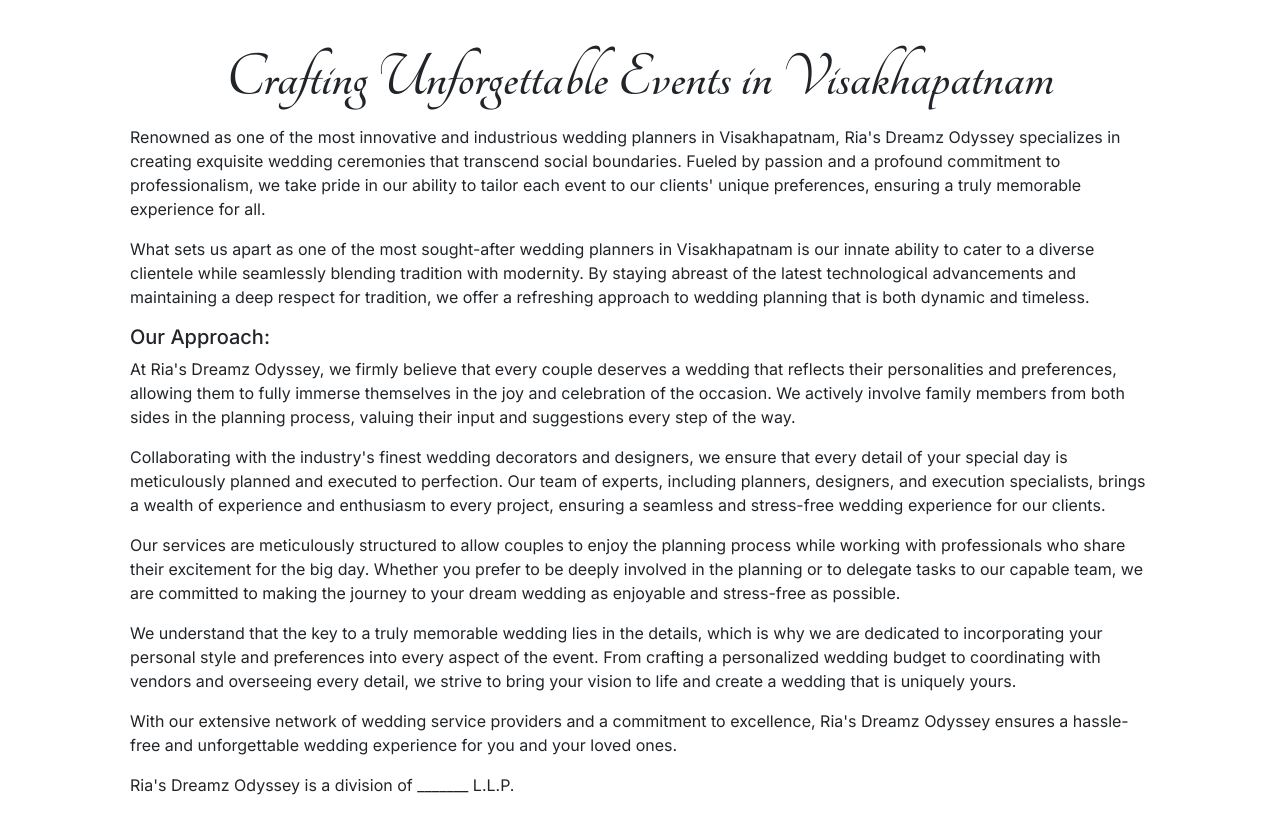
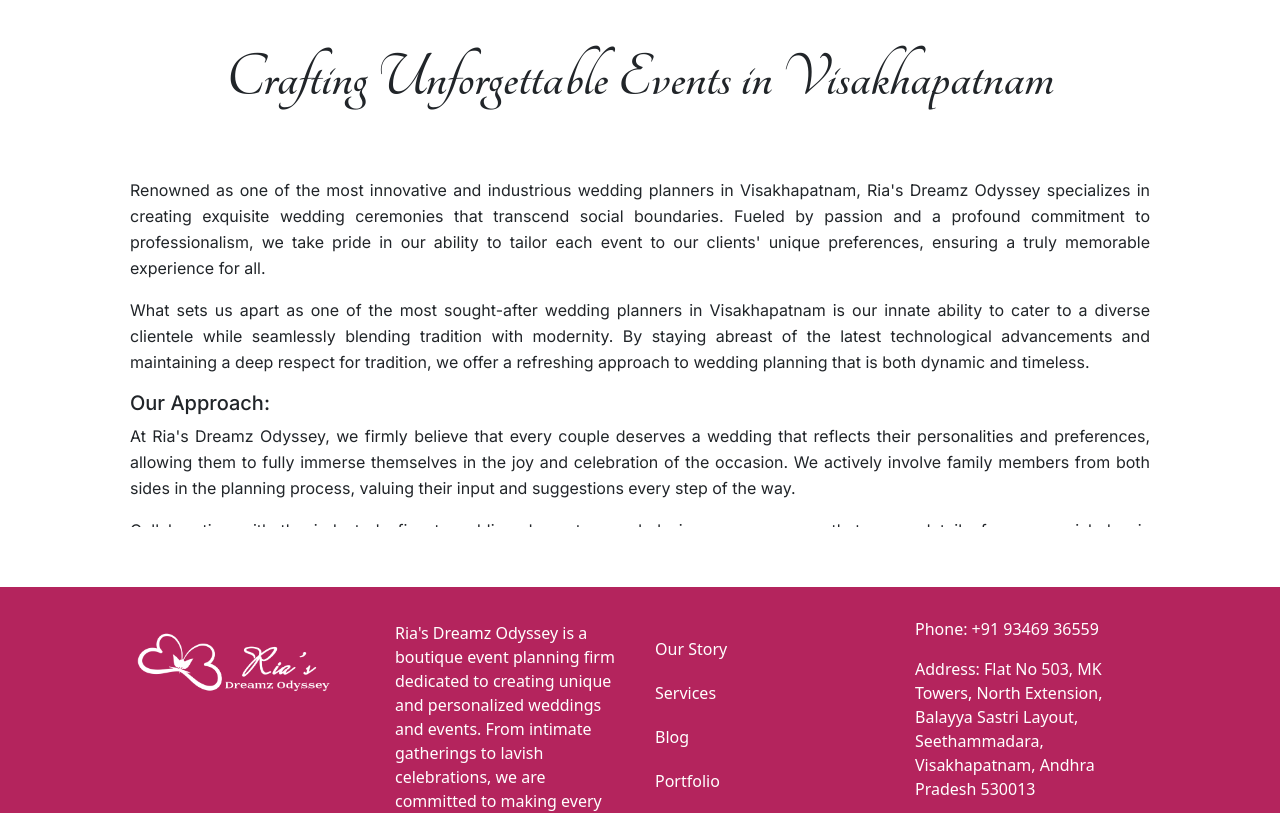
Before and after one commit to Rush-Elysian-Technologies/riasdo, a React (Create React App) app: page /aboutUs in a window 1280 px wide. Shown: the part 720-1533 px from the top of the page. Built offline with nearby package versions, Linux system fonts and the light colour scheme.

Commit message:
changes in Heading spacing and overflow for the paragraphs in About us page

```diff
--- a/src/components/pages/AboutUs.css
+++ b/src/components/pages/AboutUs.css
@@ -17,11 +17,13 @@
     font-size: 64px;
     font-weight: bold;
     text-align: center;
+    margin: 60px 0;
 }
 .aboutbody>p{
     font: size 14px; ;
     font-family:inter ;
-    text-align: left;
+    text-align: justify;
+    line-height: 26px;
 }
 .aboutbody>h5{
     font-size:20px ;
@@ -29,3 +31,7 @@
     font-weight: 400px;
     text-align: left;
 }
+.overflow{
+    height: 350px;
+    overflow: scroll;
+}
--- a/src/components/pages/AboutUs.js
+++ b/src/components/pages/AboutUs.js
@@ -10,6 +10,7 @@
         </div>
         <div className='aboutbody'>
           <h2>Crafting Unforgettable Events in Visakhapatnam</h2>
+          <div className='aboutbody overflow'>
           <p>Renowned as one of the most innovative and industrious wedding planners in Visakhapatnam, Ria's Dreamz Odyssey specializes in creating exquisite wedding ceremonies that transcend social boundaries. Fueled by passion and a profound commitment to professionalism, we take pride in our ability to tailor each event to our clients' unique preferences, ensuring a truly memorable experience for all.</p>
           <p>What sets us apart as one of the most sought-after wedding planners in Visakhapatnam is our innate ability to cater to a diverse clientele while seamlessly blending tradition with modernity. By staying abreast of the latest technological advancements and maintaining a deep respect for tradition, we offer a refreshing approach to wedding planning that is both dynamic and timeless.</p>
           <h5>Our Approach:</h5>
@@ -19,6 +20,7 @@
           <p>We understand that the key to a truly memorable wedding lies in the details, which is why we are dedicated to incorporating your personal style and preferences into every aspect of the event. From crafting a personalized wedding budget to coordinating with vendors and overseeing every detail, we strive to bring your vision to life and create a wedding that is uniquely yours.</p>
           <p>With our extensive network of wedding service providers and a commitment to excellence, Ria's Dreamz Odyssey ensures a hassle-free and unforgettable wedding experience for you and your loved ones.</p>
           <p>Ria's Dreamz Odyssey is a division of _______ L.L.P.</p>
+          </div>
         </div>
     </div>
   )
```
